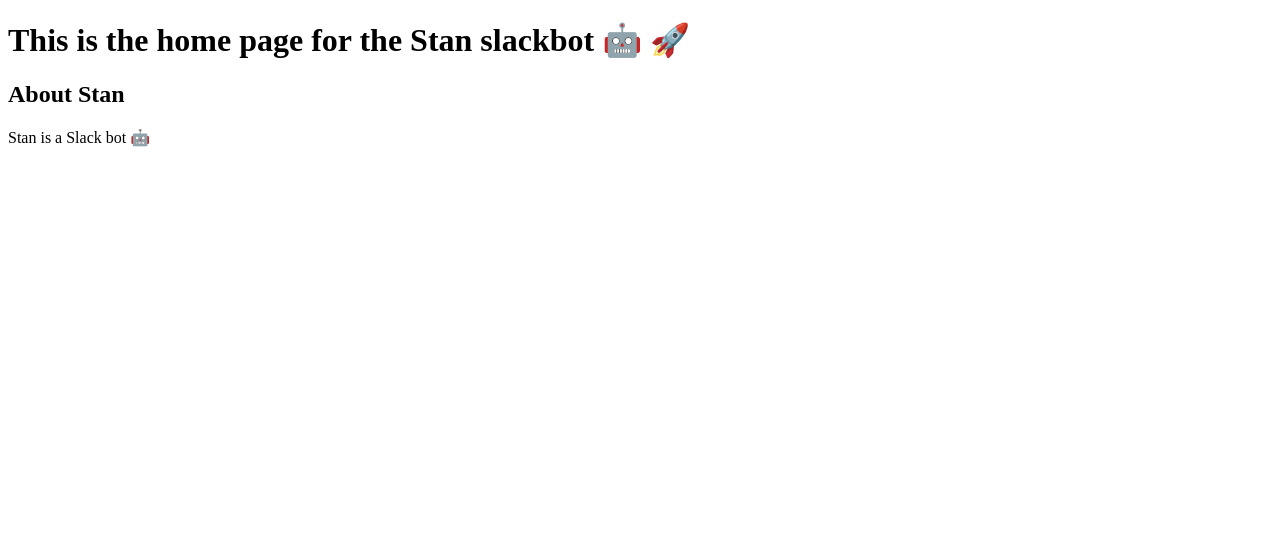
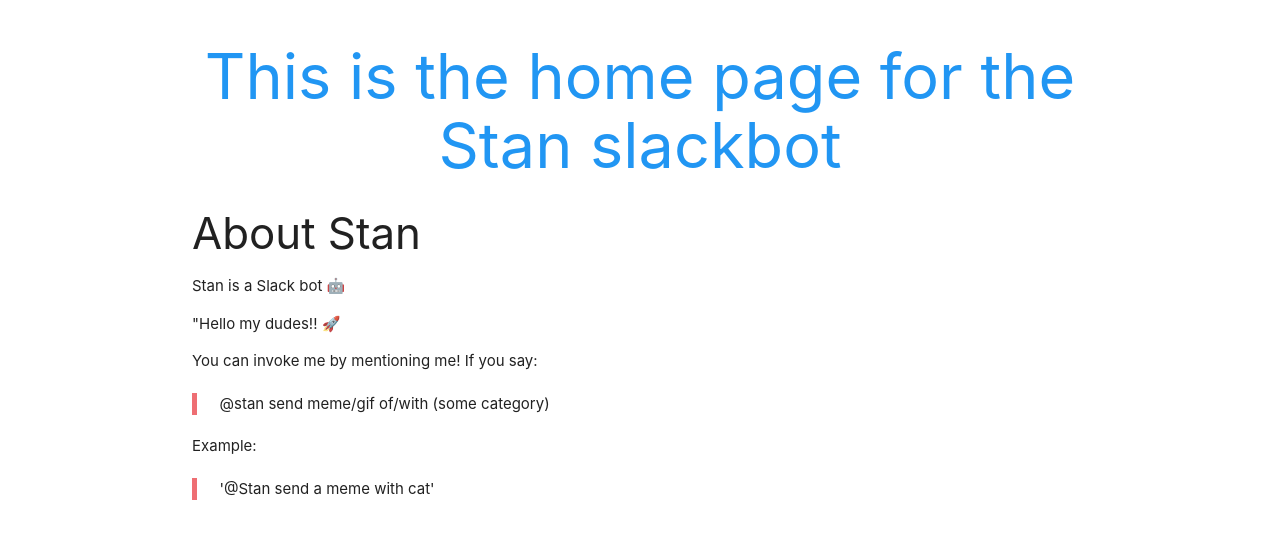
Before and after one commit to kris927b/Stan-SlackBot, a Node server app: page / in a window 1280 px wide. Shown: the top 539 px of the page. Run offline with Node 20, Linux system fonts and the light colour scheme.

Commit message:
Added new layout to webpage, and added new object with responses

```diff
--- /dev/null
+++ b/data.js
@@ -0,0 +1,32 @@
+const responses = {
+    "thanks": [
+        "You’re welcome",
+        "You are welcome",
+        "No problem!",
+        "Not at all",
+        "Don't mention it!",
+        "It's not bother",
+        "It's my pleasure!",
+        "My pleasure dear",
+        "It's allright",
+        "It's nothing",
+        "Sure thing"
+    ],
+    "greeting": [
+        "Hey dude!",
+        "Hey man!",
+        "Hey!",
+        "What's up?",
+        "What's new?",
+        "What's going on?",
+        "How's your day?",
+        "How's your day going?",
+        "Hey man!",
+        "Hi",
+        "Hi, how are you doing?",
+        "How's it going?",
+        "Good to see you!"
+    ]
+}
+
+exports.responses = responses;
--- a/index.js
+++ b/index.js
@@ -5,18 +5,10 @@
 require('dotenv').config();
 const path = require('path');
 let imageSearch = require('node-google-image-search');
+const responses = require('./data').responses;
 
 
 let user_list = {};
-const greetings = [
-    "Hey dude! :stan:",
-    "What up! :stan:",
-    "What do you want? :pgsql:",
-    "Hey man! :stan:",
-    ":hd: :stan:",
-    "Hi \u{1F916}"
-];
-
 const memeUrl  = 'http://version1.api.memegenerator.net//Instances_Search?q=';
 const memeUrl1 = '&pageIndex=0&pageSize=12&apiKey=';
 const memeAPI = process.env.MEME_API;
@@ -75,7 +67,7 @@
     return text.includes("hi") ||
             text.includes("hello") ||
             text.includes("hey") ||
-            text.includes("goodday");
+            text.includes("greetings");
 }
 
 function handleResponse(data) {
@@ -90,7 +82,7 @@
             else if (text.includes("meme")) { sendMessage(getMeme, text, data.channel, data.user); }
             else if (text.match(/nudes?/g)) { getImage(data.user, 'female robots', data.channel); }
         }
-        if (text.includes("thank you")) {
+        if (text.includes("thank you") || text.includes("thanks")) {
             if (text.includes("love") && text.includes("you")) {
                 let msg = "You're welcome <@"+data.user+"> :stan: \u{1F64B} \n" +
                             "I love you too \u{1F498}";
@@ -109,7 +101,7 @@
 }
 
 function getGreeting() {
-    return greetings[Math.floor(Math.random() * greetings.length)];
+    return responses.greeting[Math.floor(Math.random() * responses.greeting.length)];
 }
 
 function getGif(user, category, ch) {
@@ -152,7 +144,7 @@
     if (text.match(/with|of/g)) {
         let arr = text.split(" ");
         let index = arr.findIndex(findWithOf);
-        fn(user, arr[index+1], channel);
+        fn(user, arr.slice(index+1).join(' '), channel);
     } else {
         fn(user, 'random', channel);
     }
--- a/views/pages/index.ejs
+++ b/views/pages/index.ejs
@@ -2,11 +2,25 @@
 <html>
 <head>
   <title>Stan</title>
+  <link href="https://fonts.googleapis.com/icon?family=Material+Icons" rel="stylesheet">
+  <link rel="stylesheet" href="https://cdnjs.cloudflare.com/ajax/libs/materialize/1.0.0/css/materialize.min.css">
+  <meta name="viewport" content="width=device-width, initial-scale=1.0"/>
 </head>
 <body>
-  <h1>This is the home page for the Stan slackbot &#x1F916; &#x1F680;</h1>
+  <div class="container">
+    <h1 class="header center blue-text">This is the home page for the Stan slackbot</h1>
 
-  <h2>About Stan</h2>
-  <p>Stan is a Slack bot &#x1F916;</p>
+    <h3>About Stan</h3>
+    <p>Stan is a Slack bot &#x1F916;</p>
+    <p>"Hello my dudes!! &#x1F680; </p>
+    <p>You can invoke me by mentioning me! If you say: </p>
+    <blockquote>
+      @stan send meme/gif of/with (some category)
+    </blockquote>
+    <p>Example: </p>
+    <blockquote>
+      '@Stan send a meme with cat'
+    </blockquote>
+  </div>
 </body>
 </html>
```
